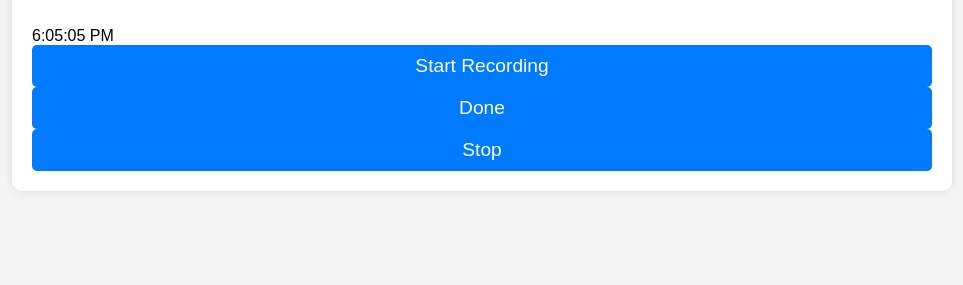
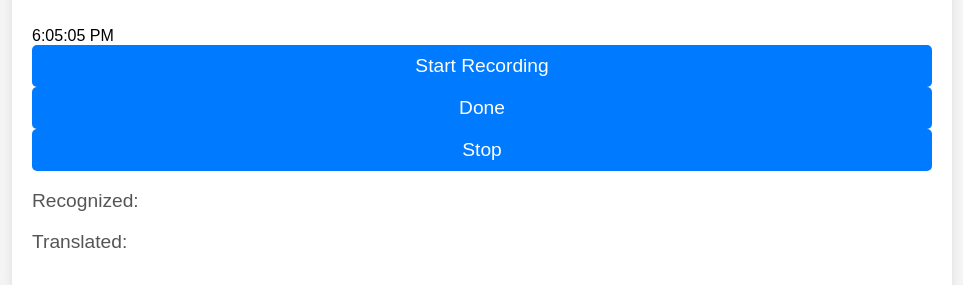
Before and after one commit to Durgaprasad-Developer/Translator-Jarvis, a plain HTML site: page index.html in a window 1280 px wide. Shown: the part 186-471 px from the top of the page, without its empty margins (158-1121 px from the left). Drawn offline with Linux system fonts and the light colour scheme.

Commit message:
Update index.html

```diff
--- a/index.html
+++ b/index.html
@@ -18,6 +18,9 @@
             <button id="startButton">Start Recording</button>
             <button id="doneButton" disabled>Done</button>
             <button id="stopButton" disabled>Stop</button>
+            <p id="recognizedText">Recognized: </p>
+            <p id="translatedText">Translated: </p>
+            <button id="copyButton" style="display: none;">Copy</button>
         </main>
     </div>
 
```
